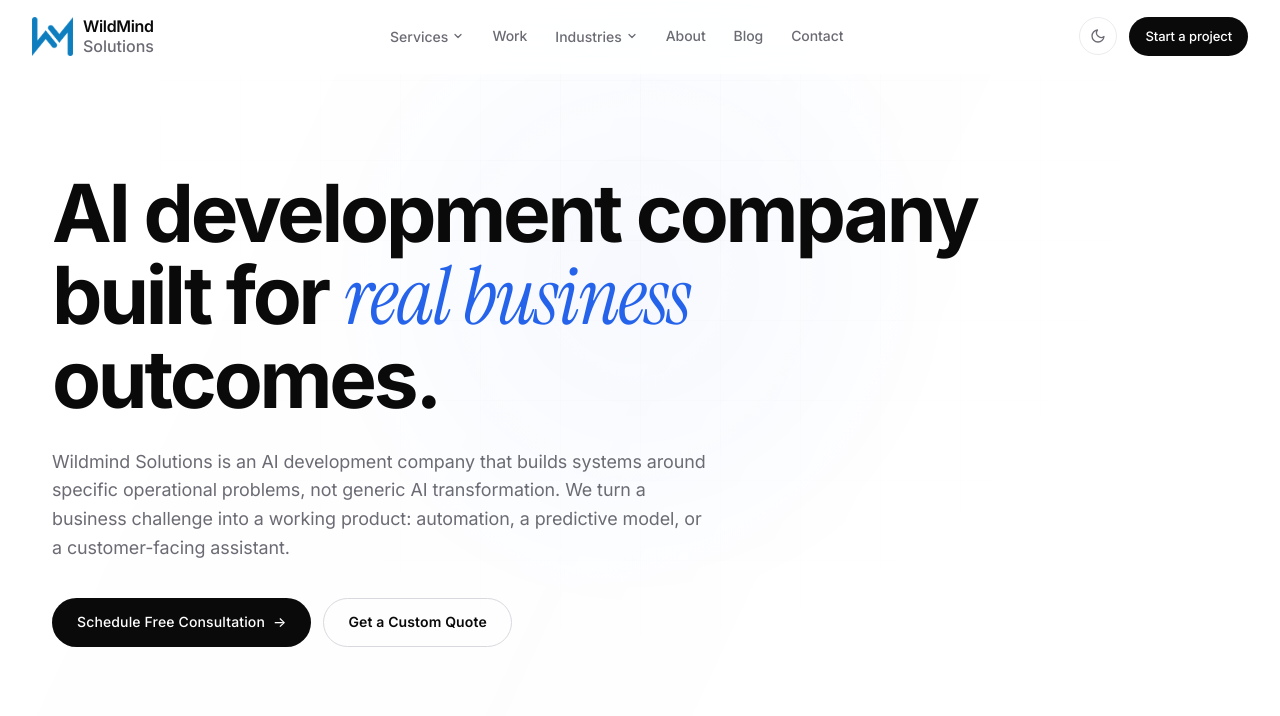
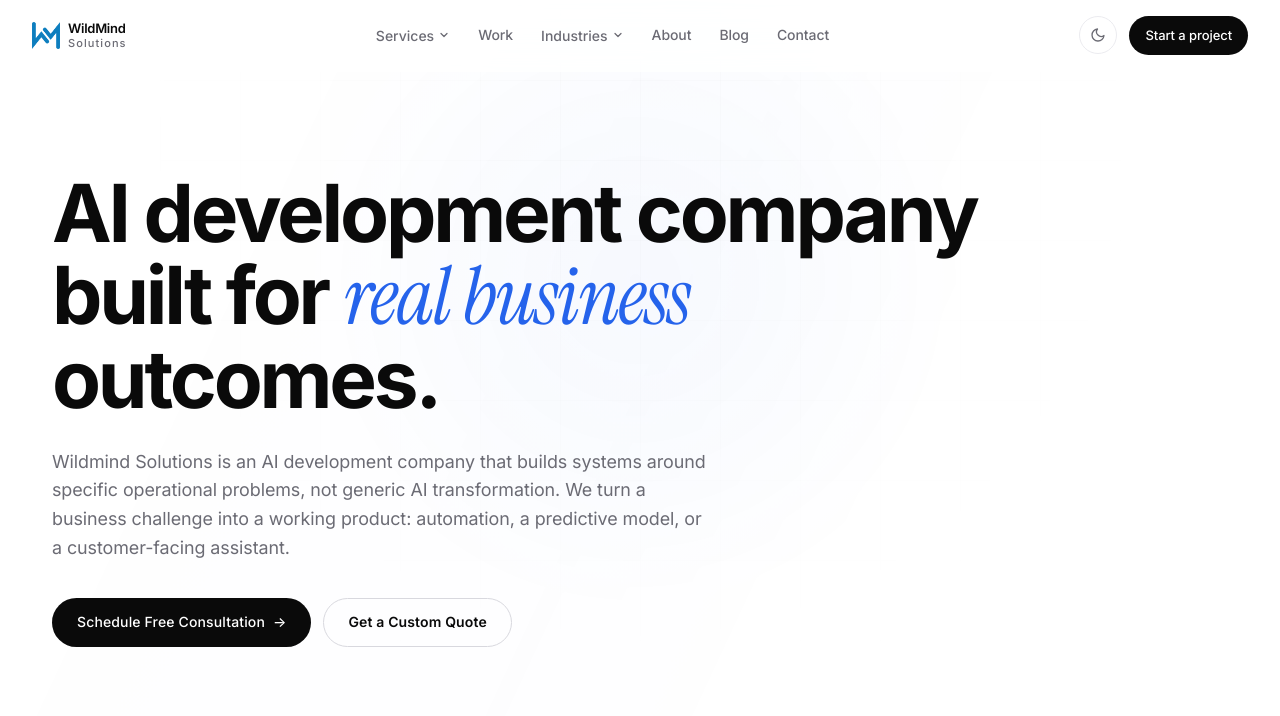
Before and after one commit to xenitsu889/wildmind-site, a website: page index.html in a window 1280 px wide. Shown: the top 716 px of the page. Drawn offline with nearby package versions, Linux system fonts and the light colour scheme.

Commit message:
style: adjust logo and brand text sizes for improved visual consistency

```diff
--- a/assets/styles.css
+++ b/assets/styles.css
@@ -110,7 +110,7 @@
   --text-card-title: 16px;
 
   /* Logo — single fluid token driving every instance (nav, footer, mobile drawer) */
-  --logo-size: clamp(32px, calc(32px + (100vw - 390px) * 0.01), 44px);
+  --logo-size: clamp(22px, calc(22px + (100vw - 390px) * 0.008), 28px);
 }
 
 /* ----- RESET & BASE ----- */
@@ -321,8 +321,8 @@ nav.site-nav.scrolled { border-bottom-color: var(--border); }
 .brand {
   display: flex;
   align-items: center;
-  gap: 10px;
-  font-size: 16px;
+  gap: 8px;
+  font-size: 14px;
   letter-spacing: -0.02em;
 }
 .brand:hover .brand-text__line:not(.sub) {
@@ -400,10 +400,10 @@ nav.site-nav.scrolled { border-bottom-color: var(--border); }
   grid-row: 1;
 }
 .brand .brand-text {
-  font-size: 16px;
+  font-size: 13px;
 }
 .brand .brand-text__line:not(.sub) {
-  line-height: 20px;
+  line-height: 16px;
 }
 .brand-text .sub {
   grid-row: 2;
@@ -414,7 +414,9 @@ nav.site-nav.scrolled { border-bottom-color: var(--border); }
   min-width: 0;
   color: var(--text-mute);
   font-weight: 500;
+  font-size: 11px;
   letter-spacing: 0;
+  line-height: 14px;
 }
 .brand-text__char {
   flex: 0 0 auto;
@@ -2384,7 +2386,7 @@ footer.site-footer::before {
   section { padding: 70px 0 0; }
   .container { padding: 0 20px; }
   nav.site-nav { padding: 14px 20px; }
-  .brand-text { font-size: 14px; }
+  .brand-text { font-size: 13px; }
   .nav-links { display: none; }
   .menu-toggle { display: flex; }
   .nav-cta { display: none; }
```
